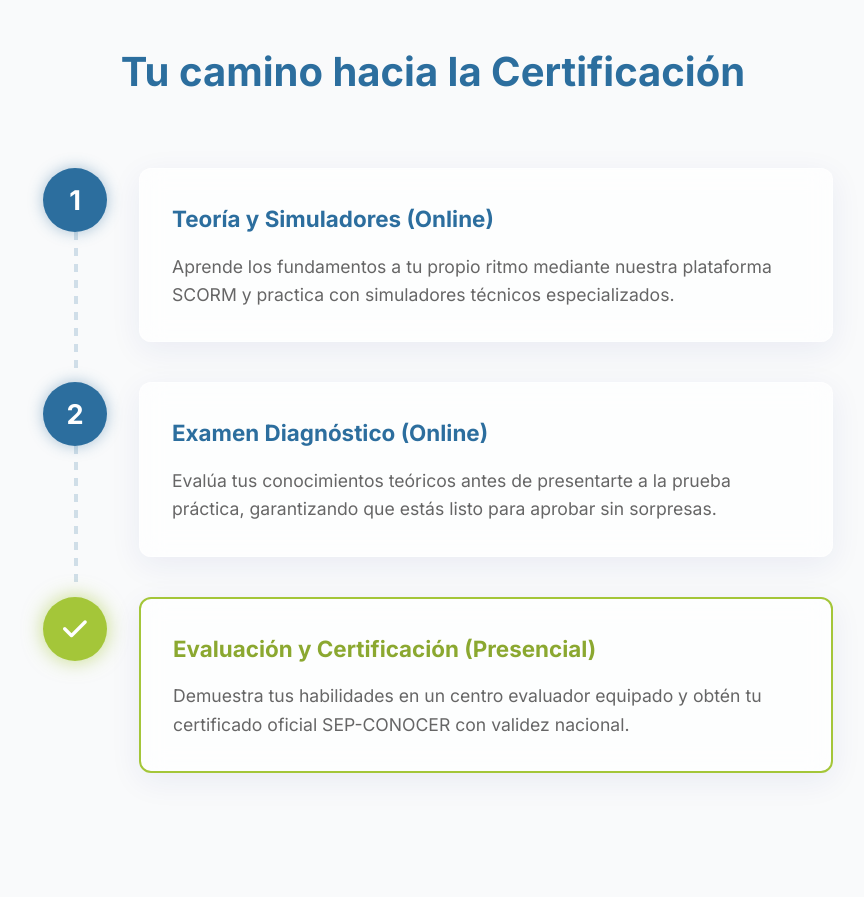
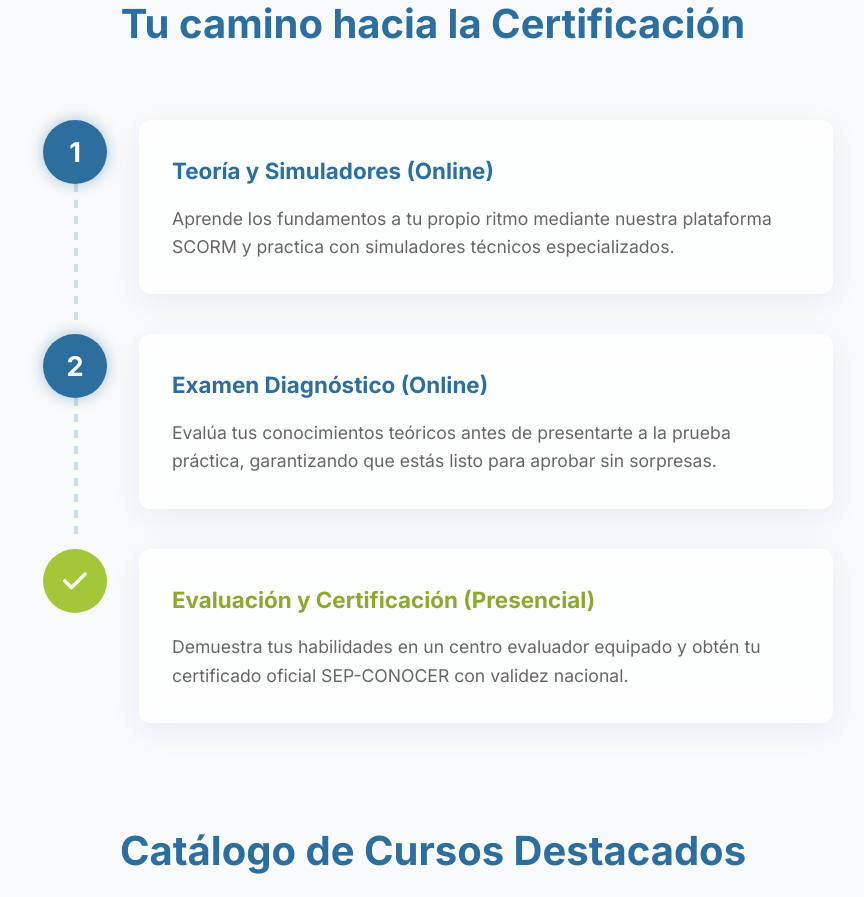
Before and after one commit to Hericraft-Ags/tecno-oficios, a Vue app: page / in a window 1280 px wide. Shown: the part 1900-2797 px from the top of the page, without its empty margins (207-1071 px from the left). Built offline with nearby package versions, Linux system fonts and the light colour scheme.

Commit message:
Codigo/Estilos refactorizados

```diff
--- a/src/components/TheNavbar.vue
+++ b/src/components/TheNavbar.vue
@@ -8,8 +8,8 @@
             <router-link to="/">Inicio</router-link>
             <router-link to="/courses">Cursos</router-link>
             <router-link to="/methodology">Metodología</router-link>
-            <a href="#" onclick="event.preventDefault(); window.open(atob('aHR0cHM6Ly9tb29kbGUudGVjbm9vZmljaW9zLmNvbQ=='), '_blank');" class="btn-glass btn-glow-pulse" style="font-weight: 700;">
-                <i class="fas fa-laptop-code" style="margin-right: 8px;"></i> Ir al Aula Virtual
+            <a href="#" onclick="event.preventDefault(); window.open(atob('aHR0cHM6Ly9tb29kbGUudGVjbm9vZmljaW9zLmNvbQ=='), '_blank');" class="btn-glass btn-glow-pulse aulabtn" style="font-weight: 700;">
+                <i class="fas fa-laptop-code mr-[8px]"></i> Ir al Aula Virtual
             </a>
         </nav>
     </div>
--- a/src/style.css
+++ b/src/style.css
@@ -191,6 +191,10 @@ a:hover {
   color: var(--color-blue);
 }
 
+.aulabtn:hover{
+  color: white !important;
+}
+
 /* Footer */
 .footer {
   background-color: var(--color-blue);
@@ -237,24 +241,6 @@ a:hover {
   font-size: 0.875rem;
 }
 
-/* Utilities */
-.text-center {
-  text-align: center;
-}
-
-.mt-4 {
-  margin-top: 1rem;
-}
-
-.mb-4 {
-  margin-bottom: 1rem;
-}
-
-.py-12 {
-  padding-top: 4rem;
-  padding-bottom: 4rem;
-}
-
 .bg-light {
   background-color: var(--color-bg);
 }
@@ -263,20 +249,8 @@ a:hover {
   background-color: var(--color-white);
 }
 
-.flex {
-  display: flex;
-}
-
-.items-center {
-  align-items: center;
-}
-
 .gap-2 {
   gap: 0.5rem;
-}
-
-.mt-auto {
-  margin-top: auto;
 }
 
 /* Responsive */
@@ -314,7 +288,6 @@ a:hover {
 
 .card-glass:hover {
   background: rgba(255, 255, 255, 0.9);
-  border: 1px solid var(--color-blue);
   box-shadow: 0 12px 40px 0 rgba(44, 110, 158, 0.15);
   transform: translateY(-5px);
 }
--- a/src/views/HeroSection.vue
+++ b/src/views/HeroSection.vue
@@ -109,44 +109,82 @@
 </section>
 
 <!-- Ruta del Alumno (Stepper) -->
-<section class="py-12" style="background-color: transparent;">
+<section class="py-12 bg-transparent">
   <div class="container">
-        <h2 data-aos="fade-down" class="text-center" style="font-size: 2.5rem; margin-bottom: 4rem;">Tu camino hacia la Certificación</h2>
 
-        <div style="display: flex; flex-direction: column; gap: 2.5rem; max-width: 800px; margin: 0 auto; padding-left: 10px;">
+    <h2
+      data-aos="fade-down"
+      class="text-center text-[2.5rem] mb-16"
+    >
+      Tu camino hacia la Certificación
+    </h2>
+
+    <div class="flex flex-col gap-10 max-w-[800px] mx-auto pl-[10px]">
 
       <!-- Paso 1 -->
-            <div data-aos="fade-up" data-aos-delay="100" class="roadmap-step" style="display: flex; gap: 2rem; position: relative;">
+      <div
+        data-aos="fade-up"
+        data-aos-delay="100"
+        class="roadmap-step flex gap-8 relative"
+      >
         <div class="roadmap-connector"></div>
-                <div style="width: 64px; height: 64px; border-radius: 50%; background-color: var(--color-blue); color: white; display: flex; align-items: center; justify-content: center; font-size: 1.7rem; font-weight: bold; flex-shrink: 0; position: relative; z-index: 2; box-shadow: 0 0 15px rgba(44,110,158,0.4);">
+
+        <div class="w-16 h-16 rounded-full bg-[var(--color-blue)] text-white flex items-center justify-center text-[1.7rem] font-bold shrink-0 relative z-[2] shadow-[0_0_15px_rgba(44,110,158,0.4)]">
           1
         </div>
-                <div class="card-glass" style="padding: 2rem; border-radius: var(--border-radius-lg); flex-grow: 1;">
-                    <h3 style="font-size: 1.4rem;">Teoría y Simuladores (Online)</h3>
-                    <p style="color: var(--color-text-muted); margin-top: 0.5rem; font-size: 1.1rem;">Aprende los fundamentos a tu propio ritmo mediante nuestra plataforma SCORM y practica con simuladores técnicos especializados.</p>
+
+        <div class="card-glass p-8 rounded-[var(--border-radius-lg)] flex-grow">
+          <h3 class="text-[1.4rem]">
+            Teoría y Simuladores (Online)
+          </h3>
+
+          <p class="text-[var(--color-text-muted)] mt-2 text-[1.1rem]">
+            Aprende los fundamentos a tu propio ritmo mediante nuestra plataforma SCORM y practica con simuladores técnicos especializados.
+          </p>
         </div>
       </div>
 
       <!-- Paso 2 -->
-            <div data-aos="fade-up" data-aos-delay="200" class="roadmap-step" style="display: flex; gap: 2rem; position: relative;">
+      <div
+        data-aos="fade-up"
+        data-aos-delay="200"
+        class="roadmap-step flex gap-8 relative"
+      >
         <div class="roadmap-connector"></div>
-                <div style="width: 64px; height: 64px; border-radius: 50%; background-color: var(--color-blue); color: white; display: flex; align-items: center; justify-content: center; font-size: 1.7rem; font-weight: bold; flex-shrink: 0; position: relative; z-index: 2; box-shadow: 0 0 15px rgba(44,110,158,0.4);">
+
+        <div class="w-16 h-16 rounded-full bg-[var(--color-blue)] text-white flex items-center justify-center text-[1.7rem] font-bold shrink-0 relative z-[2] shadow-[0_0_15px_rgba(44,110,158,0.4)]">
           2
         </div>
-                <div class="card-glass" style="padding: 2rem; border-radius: var(--border-radius-lg); flex-grow: 1;">
-                    <h3 style="font-size: 1.4rem;">Examen Diagnóstico (Online)</h3>
-                    <p style="color: var(--color-text-muted); margin-top: 0.5rem; font-size: 1.1rem;">Evalúa tus conocimientos teóricos antes de presentarte a la prueba práctica, garantizando que estás listo para aprobar sin sorpresas.</p>
+
+        <div class="card-glass p-8 rounded-[var(--border-radius-lg)] flex-grow">
+          <h3 class="text-[1.4rem]">
+            Examen Diagnóstico (Online)
+          </h3>
+
+          <p class="text-[var(--color-text-muted)] mt-2 text-[1.1rem]">
+            Evalúa tus conocimientos teóricos antes de presentarte a la prueba práctica, garantizando que estás listo para aprobar sin sorpresas.
+          </p>
         </div>
       </div>
 
       <!-- Paso 3 -->
-            <div data-aos="fade-up" data-aos-delay="300" class="roadmap-step" style="display: flex; gap: 2rem; position: relative;">
-                <div style="width: 64px; height: 64px; border-radius: 50%; background-color: var(--color-green); color: white; display: flex; align-items: center; justify-content: center; font-size: 1.7rem; font-weight: bold; flex-shrink: 0; position: relative; z-index: 2; box-shadow: var(--shadow-glow);">
+      <div
+        data-aos="fade-up"
+        data-aos-delay="300"
+        class="roadmap-step flex gap-8 relative"
+      >
+        <div class="w-16 h-16 rounded-full bg-[var(--color-green)] text-white flex items-center justify-center text-[1.7rem] font-bold shrink-0 relative z-[2] shadow-[var(--shadow-glow)]">
           <i class="fas fa-check"></i>
         </div>
-                <div class="card-glass" style="padding: 2rem; border-radius: var(--border-radius-lg); flex-grow: 1; border: 2px solid var(--color-green);">
-                    <h3 style="color: var(--color-green-dark); font-size: 1.4rem;">Evaluación y Certificación (Presencial)</h3>
-                    <p style="color: var(--color-text-muted); margin-top: 0.5rem; font-size: 1.1rem;">Demuestra tus habilidades en un centro evaluador equipado y obtén tu certificado oficial SEP-CONOCER con validez nacional.</p>
+
+        <div class="card-glass p-8 rounded-[var(--border-radius-lg)] flex-grow border-2 border-[var(--color-green)]">
+          <h3 class="text-[var(--color-green-dark)] text-[1.4rem]">
+            Evaluación y Certificación (Presencial)
+          </h3>
+
+          <p class="text-[var(--color-text-muted)] mt-2 text-[1.1rem]">
+            Demuestra tus habilidades en un centro evaluador equipado y obtén tu certificado oficial SEP-CONOCER con validez nacional.
+          </p>
         </div>
       </div>
 
```
Lines whose indentation alone changed are shown as unchanged.
